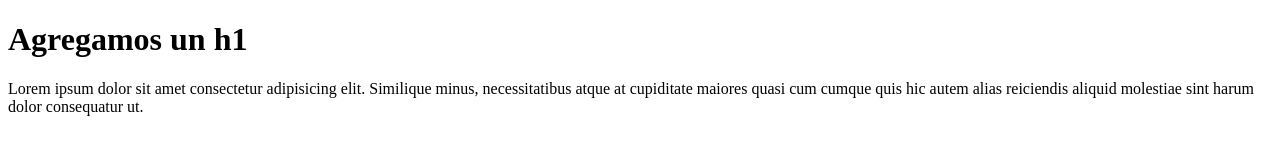
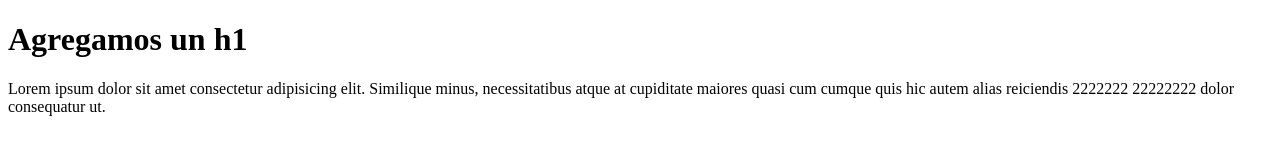
Before and after one commit to javitworksbw/git-example, a plain HTML site: page index.html in a window 1280 px wide. Drawn offline with Linux system fonts and the light colour scheme.

Commit message:
agrege unos al final

```diff
--- a/index.html
+++ b/index.html
@@ -17,7 +17,8 @@
         <![endif]-->
         <h1>Agregamos un h1</h1>
         <p>
-            Lorem ipsum dolor sit amet consectetur adipisicing elit. Similique minus, necessitatibus atque at cupiditate maiores quasi cum cumque quis hic autem alias reiciendis aliquid molestiae sint harum dolor consequatur ut.
+            Lorem ipsum dolor sit amet consectetur adipisicing elit. Similique minus, necessitatibus atque at cupiditate maiores quasi cum
+            cumque quis hic autem alias reiciendis 2222222   22222222 dolor consequatur ut.
 
         </p>
         <script src="" async defer></script>
```
